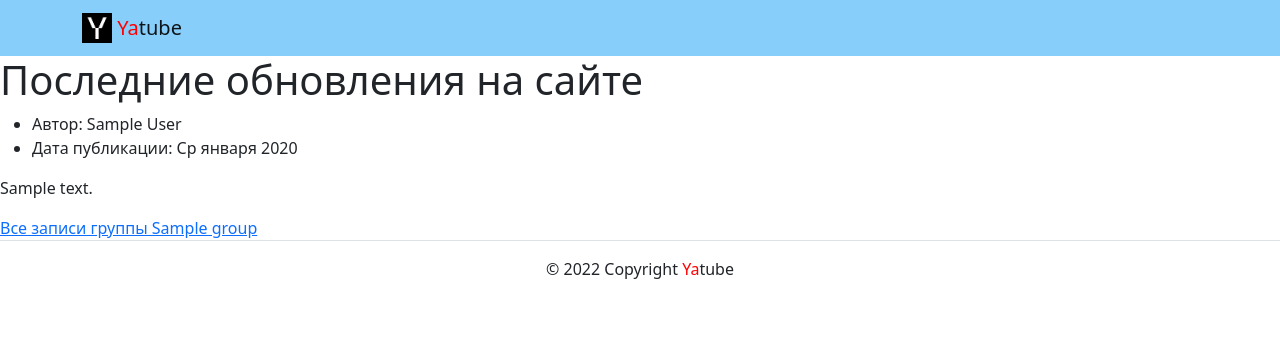
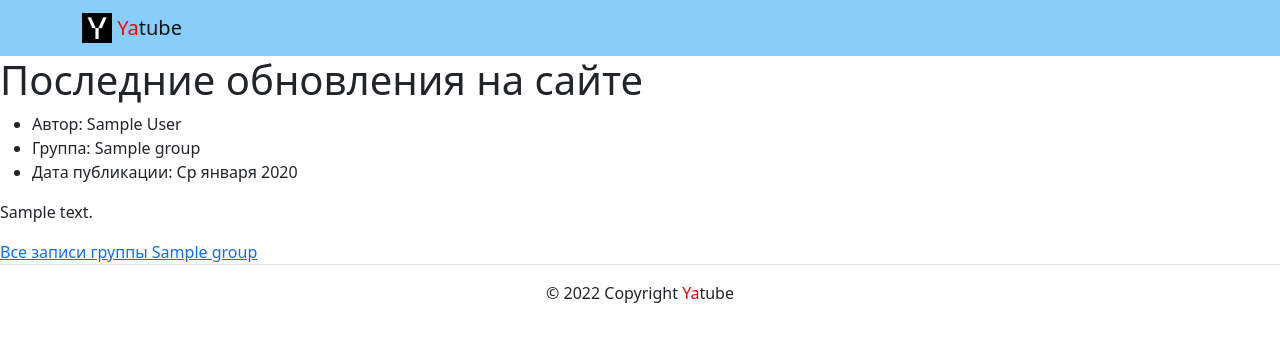
Before and after one commit to SergeyKataev1/hw02_community, a Django app: page / in a window 1280 px wide. Shown: the top 356 px of the page. Run offline with Django 3.2, Linux system fonts and the light colour scheme; tables that the repository leaves empty hold one stand-in row (values such as "Sample post"); some libraries are stand-ins or nearby versions.

Commit message:
second fix

```diff
--- a/yatube/posts/models.py
+++ b/yatube/posts/models.py
@@ -19,14 +19,16 @@ class Post(models.Model):
     author = models.ForeignKey(
         User,
         on_delete=models.CASCADE,
-        related_name='posts'
+        related_name='posts',
+        verbose_name='автор'
     )
     group = models.ForeignKey(
         Group,
         blank=True,
         null=True,
         on_delete=models.SET_NULL,
-        related_name='posts'
+        related_name='posts',
+        verbose_name='группы'
     )
 
     class Meta:
--- a/yatube/templates/posts/index.html
+++ b/yatube/templates/posts/index.html
@@ -6,6 +6,9 @@
         <ul>
           <li>
             Автор: {{ post.author.get_full_name }}
+          </li>
+          <li>
+            Группа: {{ post.group }}
           </li>
           <li>
             Дата публикации: {{ post.pub_date|date:"D E Y" }}
```
